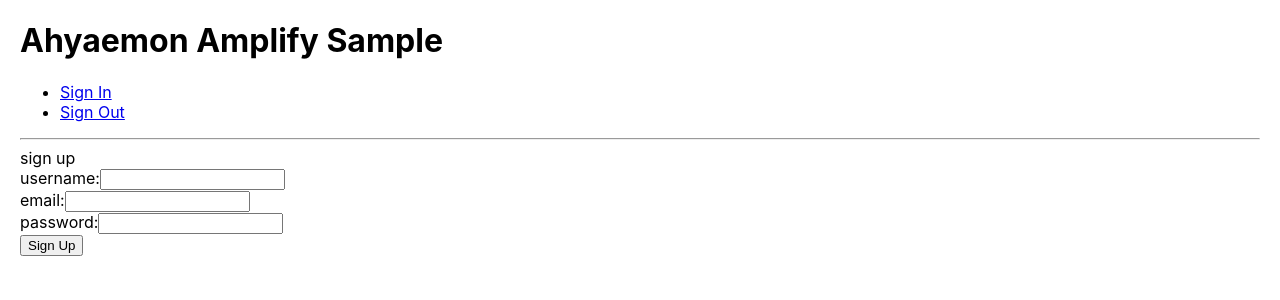
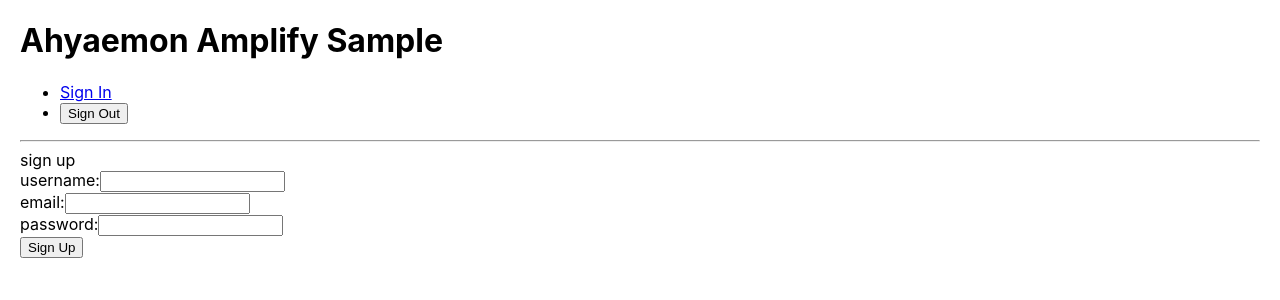
Before and after one commit to ahyaemon/react-amplify-sample, a React (Create React App) app: page /signup in a window 1280 px wide. Shown: the top 300 px of the page. Built offline with nearby package versions, Linux system fonts and the light colour scheme; no server answers; what aws-amplify would draw is missing.

Commit message:
a -> button

```diff
--- a/src/App.js
+++ b/src/App.js
@@ -35,7 +35,7 @@ function App() {
                             <Link to="/signin">Sign In</Link>
                         </li>
                         <li>
-                            <a href="#" onClick={handleSignOutClick}>Sign Out</a>
+                            <button type="button" onClick={handleSignOutClick}>Sign Out</button>
                         </li>
                     </ul>
                     <hr/>
```
